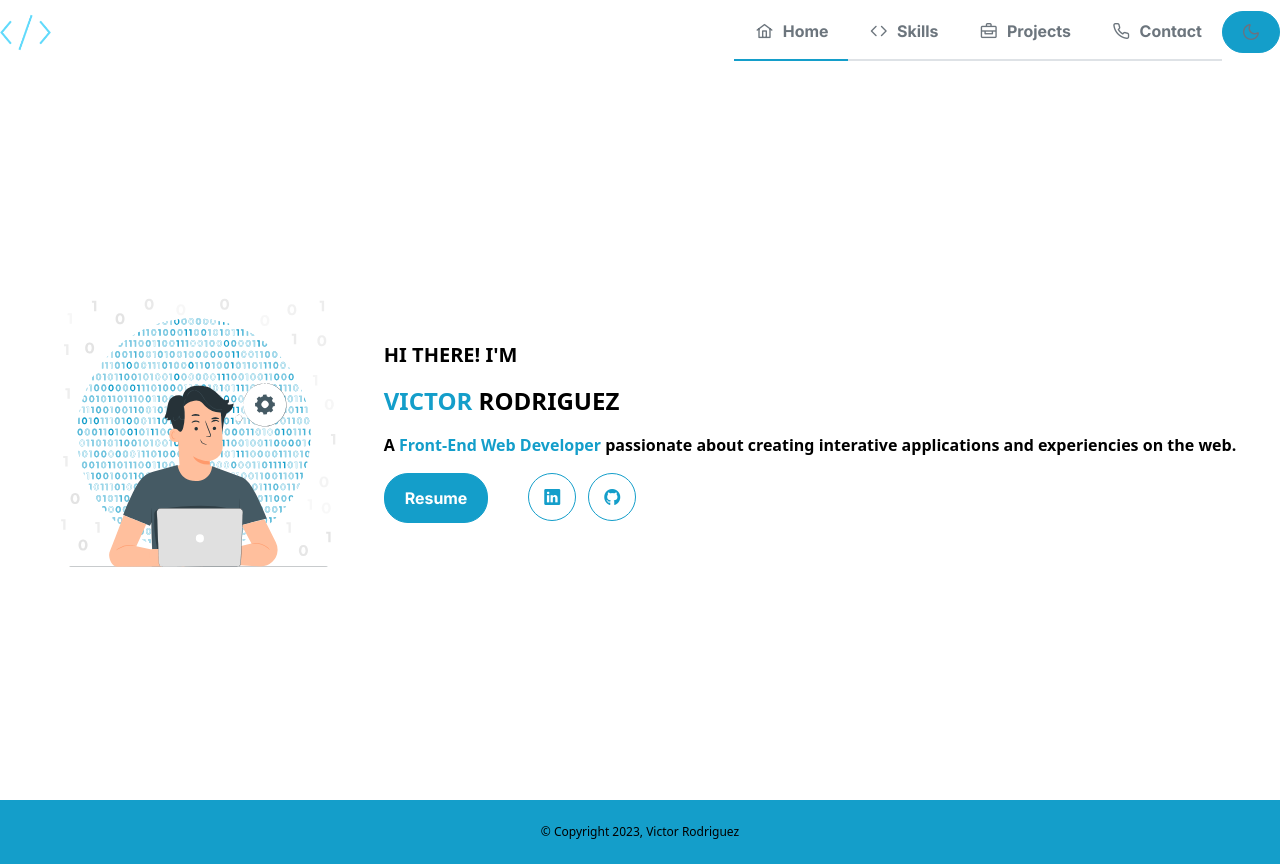
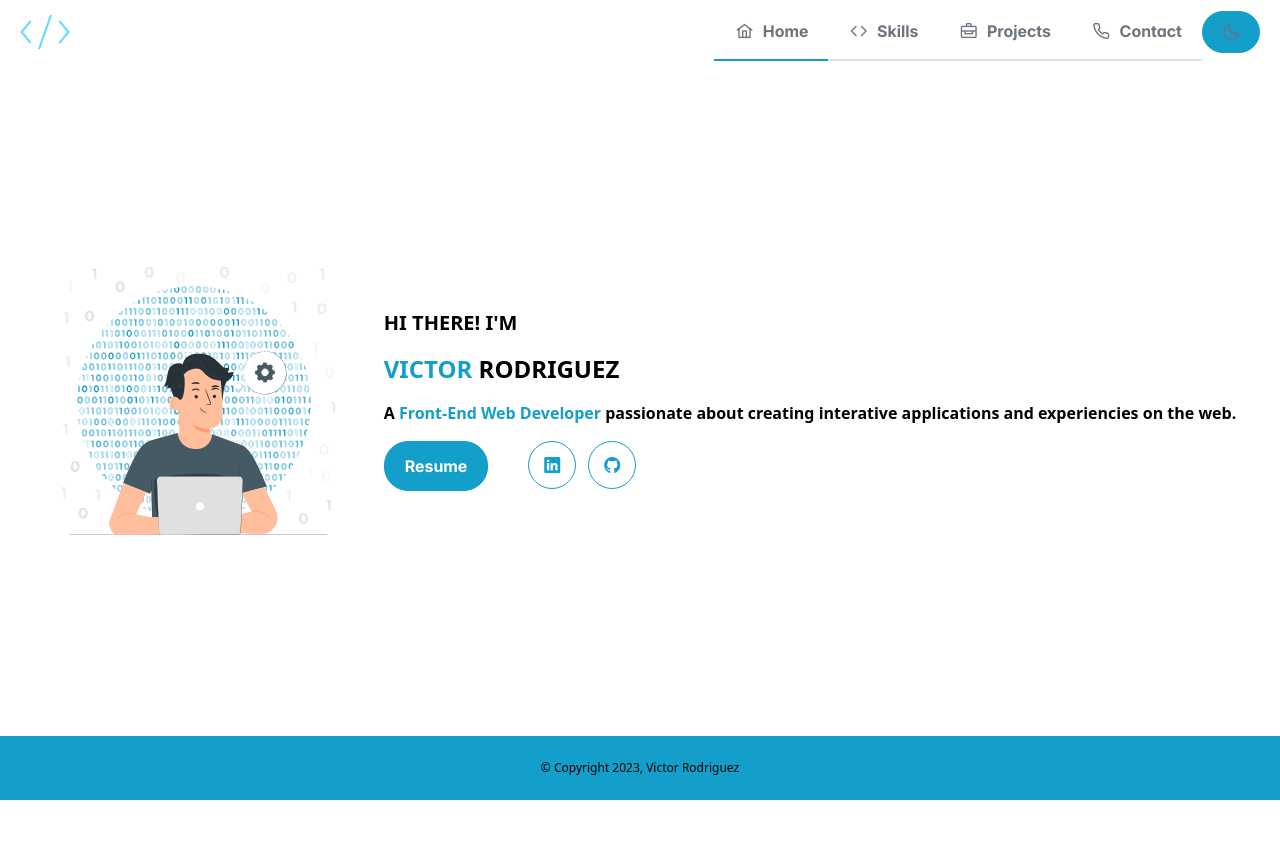
Before and after one commit to Rzva03/portfolio, a React app: page / in a window 1280 px wide. After the commit the page ends 800 px from the top, so only its background shows below. Built offline with nearby package versions, Linux system fonts and the light colour scheme; some packages are replaced by stand-ins of ours.

Commit message:
fix: change padding

```diff
--- a/src/components/Main/main.js
+++ b/src/components/Main/main.js
@@ -15,7 +15,7 @@ const Main = (props) => {
     const { isMobile } = useCheckMobileScreen();
     return (
         <main
-            className={`flex px-4 md:px-0 md:pt-0 justify-center items-center ${defaultStyles.main} ${activeIndex === SKILL_INDEX && isMobile ? 'overflow-scroll' : ''}`}
+            className={`flex px-4 md:px-5 md:pt-0 justify-center items-center ${defaultStyles.main} ${activeIndex === SKILL_INDEX && isMobile ? 'overflow-scroll' : ''}`}
         >
             {activeIndex === 0 && (
                 <Home />
--- a/src/components/Main/main.module.css
+++ b/src/components/Main/main.module.css
@@ -1,3 +1,3 @@
 .main {
-    height: 92%;
+    height: 84%;
 }
--- a/src/components/MenuContent/menuContent.js
+++ b/src/components/MenuContent/menuContent.js
@@ -26,7 +26,7 @@ const MenuContent = (props) => {
     const { isLightTheme } = state;
 
     return (
-        <div className={`menu flex md:space-x-2 md:justify-between md:items-center ${isMobile ? 'flex-col' : 'flex-row'}`}>
+        <div className={`menu flex md:space-x-2 md:justify-between md:items-center ${isMobile ? 'flex-col' : 'flex-row'} md:px-5`}>
             <Logo
                 handleOnClick={(e) => { handleOnClick(e, 0) }}
             />
```
